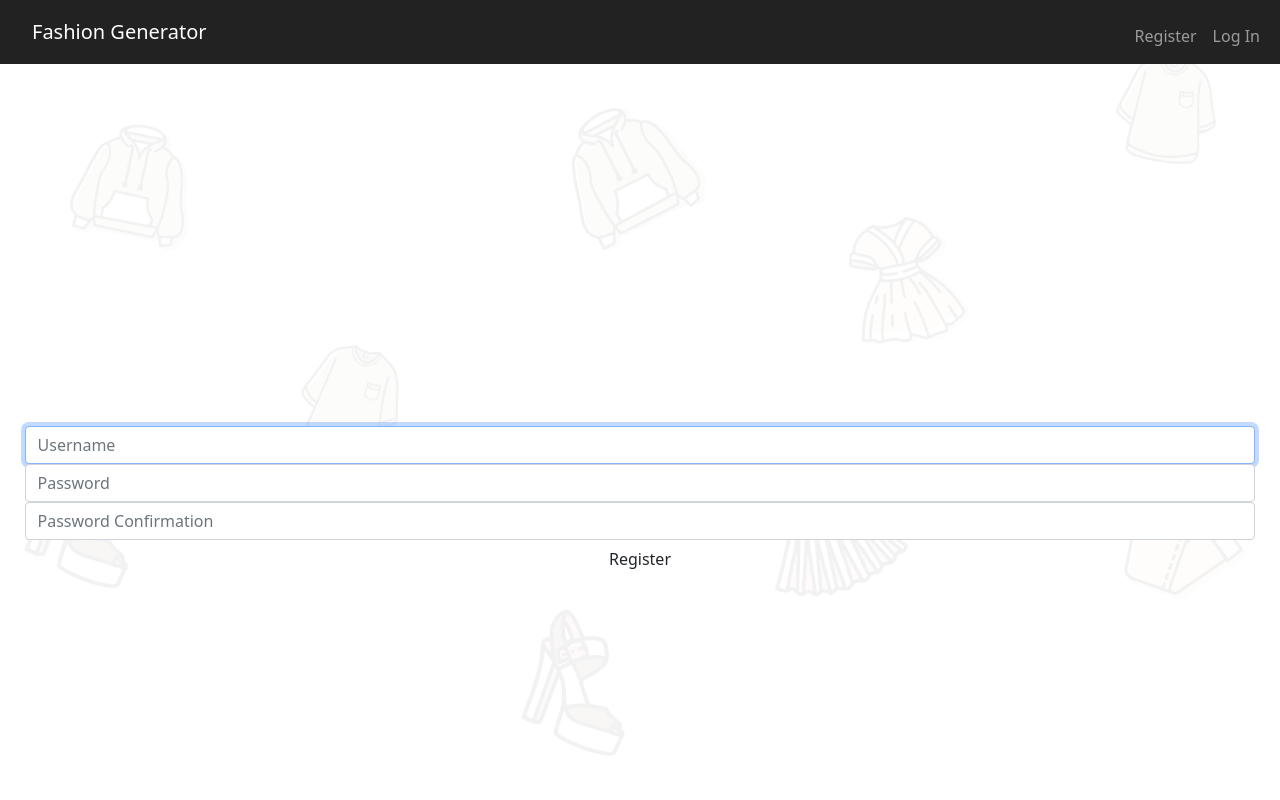
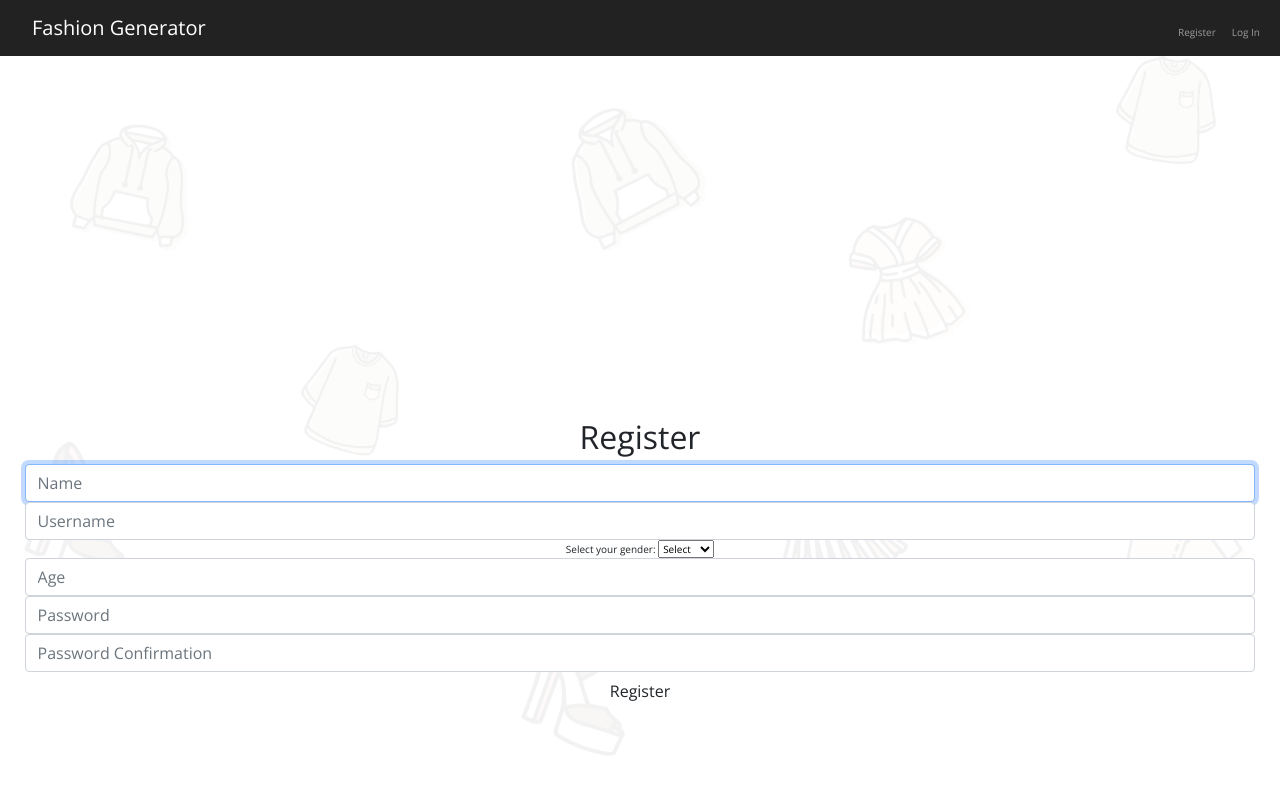
Before and after one commit to ayushjpeg/Fashion_Generator, a Flask app: page /register in a window 1280 px wide. Run offline with Flask 3, Linux system fonts and the light colour scheme.

Commit message:
register

```diff
--- /dev/null
+++ b/static/style_register.css
@@ -0,0 +1,57 @@
+@import url('https://fonts.googleapis.com/css?family=Open+Sans:400,600,700');
+
+html{
+    height: 100%;
+}
+
+
+body {
+    background-image: url('images/bgnew.png');
+    background-size: cover;
+    background-position: center;
+    height: 100vh;
+    font-family: 'Open Sans', sans-serif;
+    font-size: 10px;
+}
+
+a{
+    color: #000000;
+}
+a:hover{
+    text-decoration: none;
+}
+.form {
+    max-width: calc(100vw - 40px);
+    width: 420px;
+    height: auto;
+    background: rgb(119, 118, 118);
+    padding: 30px;
+    box-sizing: border-box;
+    position: relative;
+    background-size: cover;
+    background-repeat: no-repeat;
+    position: absolute;
+    left: 50%;
+    top: 50%;
+    transform: translate(-50%, -50%);
+}
+.form:before{
+    content: "";
+    background-color: rgba(255, 255, 255, 0.9);
+    width: 100%;
+    height: 100%;
+    position: absolute;
+    top: 0;
+    left: 0;
+    z-index: 0;
+}
+.form h2 {
+    margin: 0;
+    padding-bottom: 10px;
+    color: #1e439b;
+    font-size: 22px;
+    border-bottom: 3px solid #ff5501;
+    font-weight: 600;
+    margin-bottom: 40px;
+    text-align: center;
+}
--- a/templates/register.html
+++ b/templates/register.html
@@ -5,10 +5,35 @@
 {% endblock %}
 
 {% block main %}
+<head>
+    <meta charset="UTF-8" />
+    <meta http-equiv="X-UA-Compatible" content="IE=edge" />
+    <meta name="viewport" content="width=device-width, initial-scale=1.0" />
+    <link rel="stylesheet" href="/static/style_register.css"
+</head>
+
     <form  method="post">
         <fieldset>
+            <h2>Register</h2>
+            <div class="form-group">
+                <input autocomplete="off" autofocus class="form-control" name="name" placeholder="Name" type="text"/>
+                <i class="fa fa-user"></i>
+            </div>
             <div class="form-group">
                 <input autocomplete="off" autofocus class="form-control" name="username" placeholder="Username" type="text"/>
+                <i class="fa fa-user"></i>
+            </div>
+            <form action="process_gender.php" method="post">
+                <label for="gender">Select your gender:</label>
+                <select id="gender" name="gender">
+                    <option value="none">Select</option>
+                    <option value="male">Male</option>
+                    <option value="female">Female</option>
+                    <option value="other">Other</option>
+                </select>
+            </form>
+            <div class="form-group">
+                <input autocomplete="off" autofocus class="form-control" name="age" placeholder="Age" type="number"/>
             </div>
             <div class="form-group">
                 <input class="form-control" name="password" placeholder="Password" type="password"/>
```
Also changed, not shown: static/style_login.css (+9 -7 lines), templates/login.html (+15 -7 lines).
